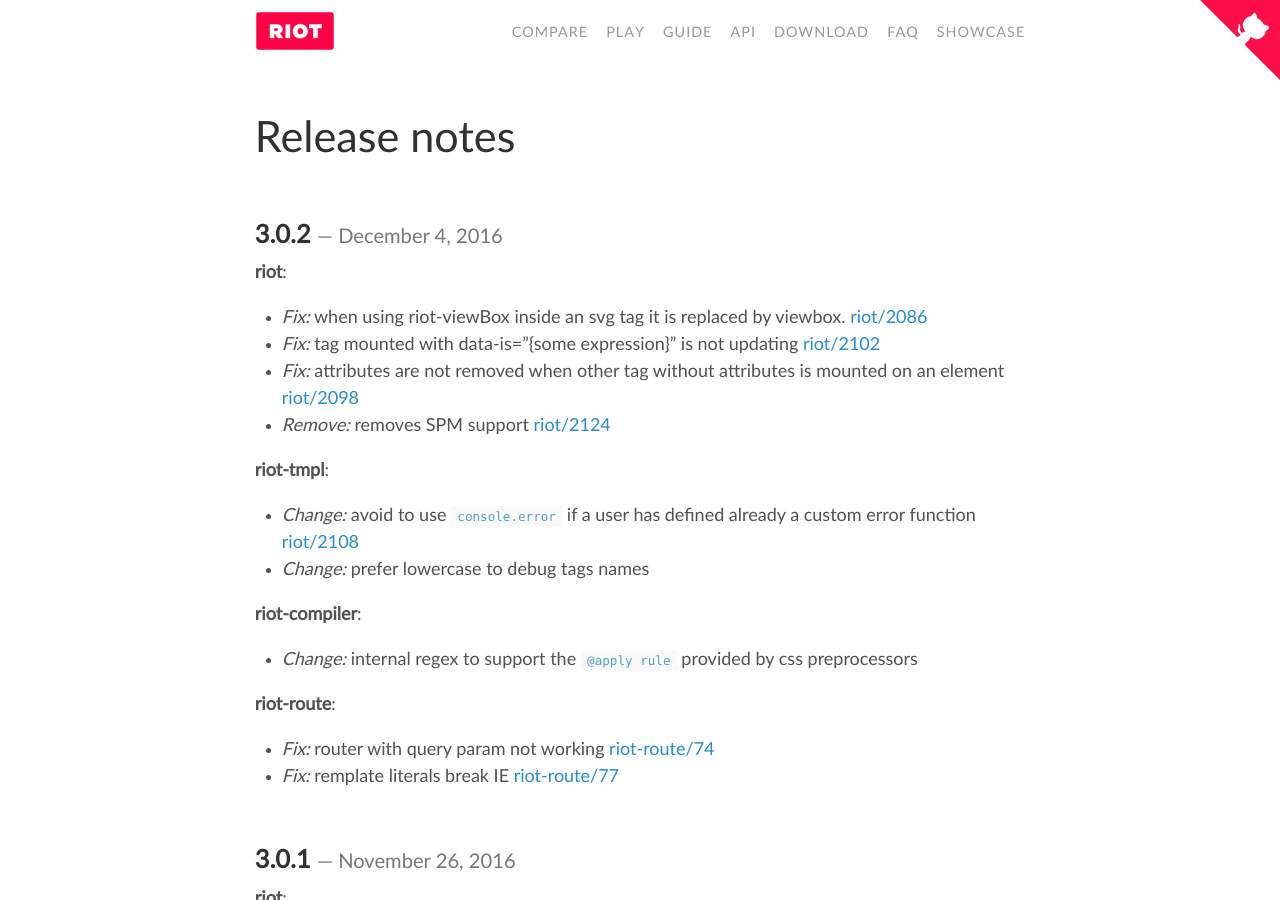
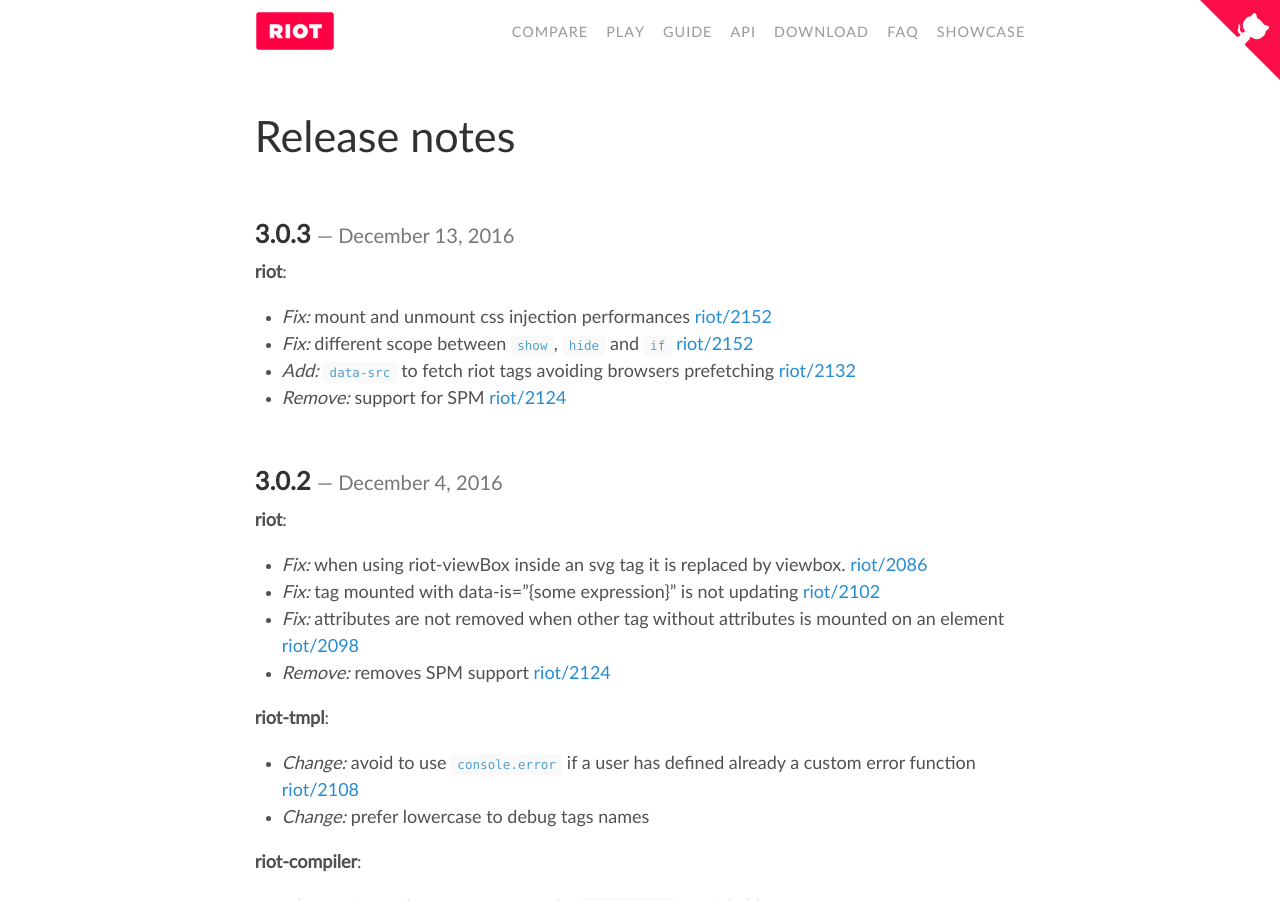
Before and after one commit to riot/riot.github.io, a Jekyll site: the page built from release-notes.md, in a window 1280 px wide and 900 px high. Built offline with Jekyll 4.4.1, drawn with Linux system fonts in a browser that asks for light colours; nearby versions of some CDN libraries; emoji names are drawn with the system emoji font.

Commit message:
added: release notes

```diff
--- a/_config.yml
+++ b/_config.yml
@@ -42,9 +42,9 @@
 minor_version:       3.0
 v2_minor_version:    2.6
 
-version:             3.0.2
+version:             3.0.3
 v2_version:          2.6.7
-release_date:        November 26
+release_date:        December 13
 version_slurp:       More stable than ever before
 v2_version_slurp:    Fix rendering of tags containing SVGs
 repo:                https://github.com/riot/riot
@@ -52,7 +52,7 @@
 gitter:              https://gitter.im/riot/riot
 # Vars needed for the compare.md page
 
-size_min:            9.81
+size_min:            9.84
 riot_route_size_min: 1.77
 
 polymer:
--- a/release-notes.md
+++ b/release-notes.md
@@ -5,6 +5,15 @@
 ---
 
 # {{ page.title }}
+
+## 3.0.3 *December 13, 2016*
+
+__riot__:
+
+  - _Fix:_ mount and unmount css injection performances [riot/2152](https://github.com/riot/riot/issues/2152)
+  - _Fix:_ different scope between `show`, `hide` and `if` [riot/2152](https://github.com/riot/riot/issues/2152)
+  - _Add:_ `data-src` to fetch riot tags avoiding browsers prefetching [riot/2132](https://github.com/riot/riot/issues/2132)
+  - _Remove:_ support for SPM [riot/2124](https://github.com/riot/riot/pull/2124)
 
 ## 3.0.2 *December 4, 2016*
 
```
